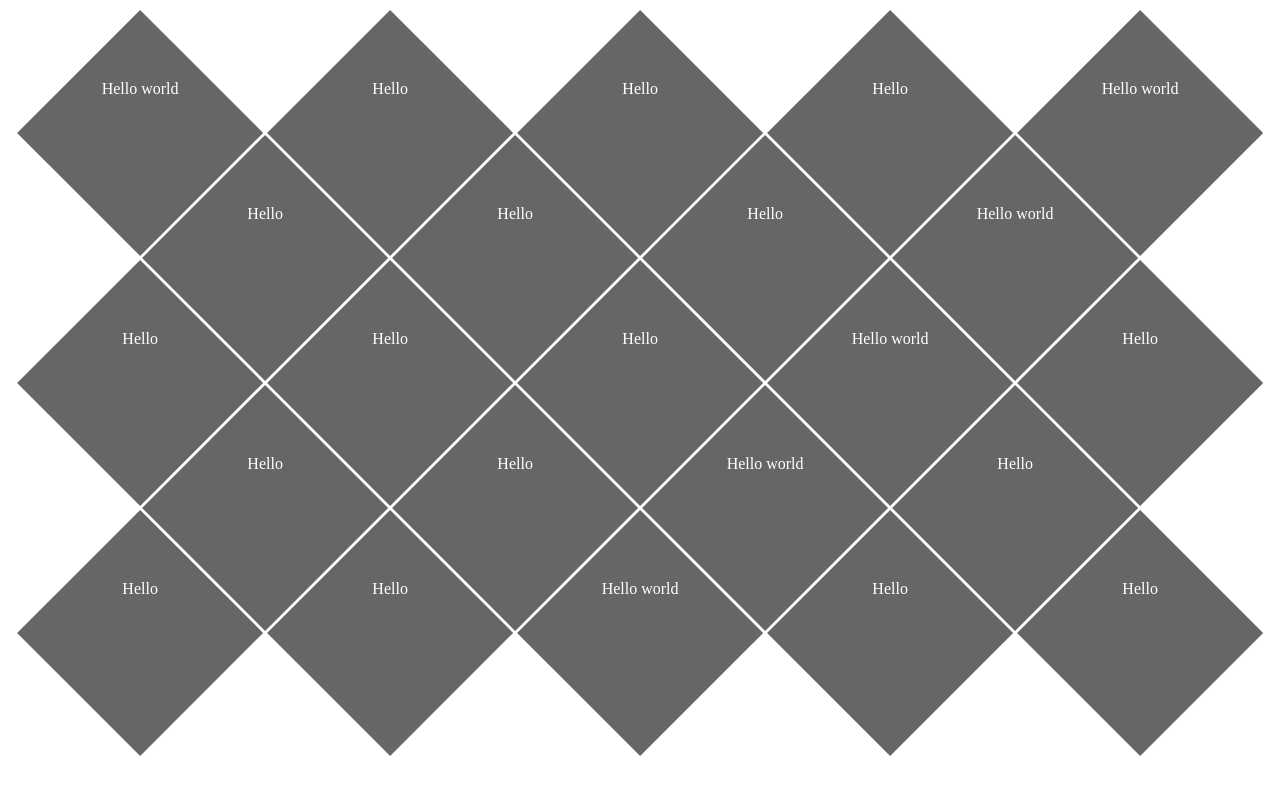
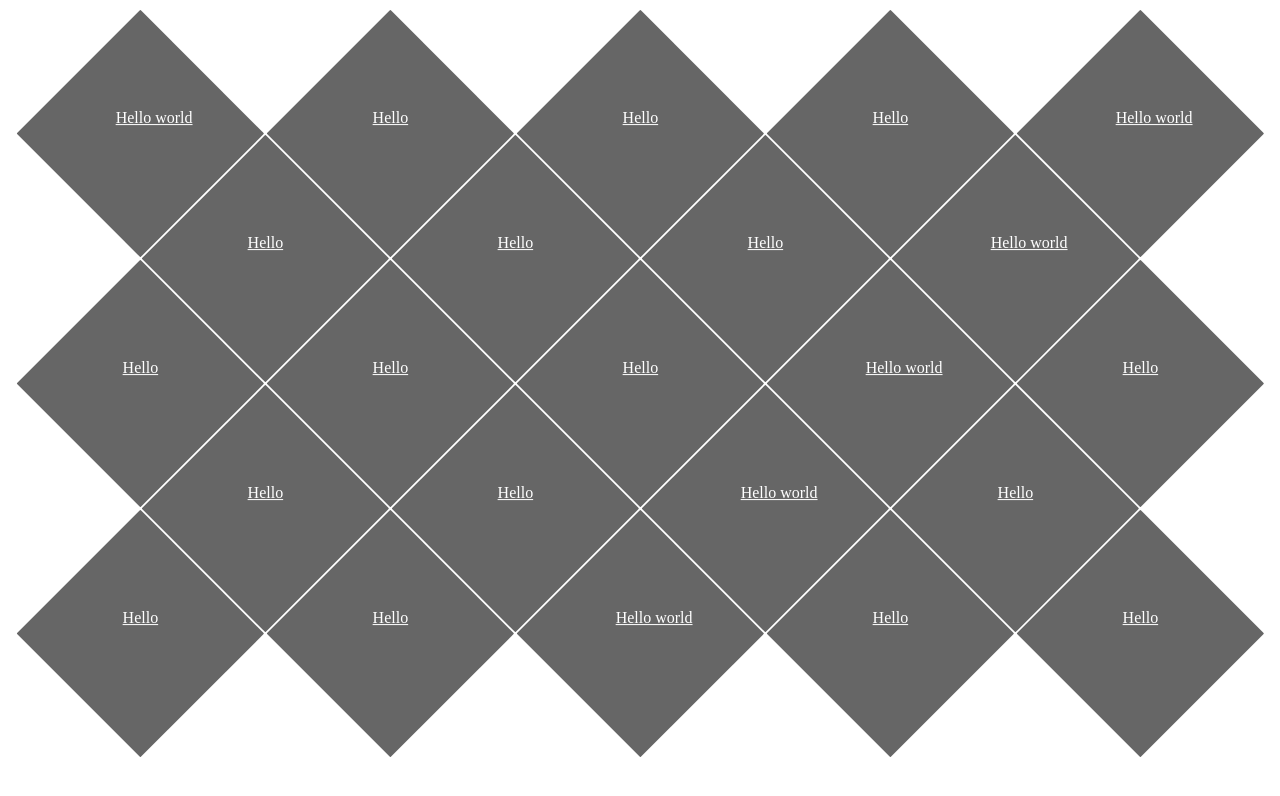
Before and after one commit to mqchen/jquery.diamonds.js, a plain HTML site: page demo.html in a window 1280 px wide. Drawn offline with nearby package versions, Linux system fonts and the light colour scheme.

Commit message:
Fixed widths to more precise and updated demo

```diff
--- a/demo.html
+++ b/demo.html
@@ -5,52 +5,61 @@
 	<link rel="stylesheet" type="text/css" href="diamonds.css" />
 	<style type="text/css">
 		/* CSS for demo */
+		.item {
+			display: block;
+			width: 100%;
+			height: 100%;
+			padding: 40%;
+
+			background-color: #666;
+		    color: white;
+
+			-webkit-box-sizing: border-box;
+			-moz-box-sizing: border-box;
+			-ms-box-sizing: border-box;
+			box-sizing: border-box;
+		}
+			.item:hover {
+				opacity: 0.7;
+			}
 		.diamondswrap {
 			text-align: center;
-		}
-	    .diamond-box:hover {
-	        opacity: 0.7;
-	    }
-		.diamond-box-inner {
-		    background-color: #666;
-		    color: white;
-		    padding: 40%;
 		}
 	</style>
 </head>
 <body>
 	<div class="diamondswrap">
-	    <div class="item">Hello world</div>
-	    <div class="item">Hello</div>
-	    <div class="item">Hello</div>
-	    <div class="item">Hello</div>
-	    <div class="item">Hello world</div>
-	    <div class="item">Hello</div>
-	    <div class="item">Hello</div>
-	    <div class="item">Hello</div>
-	    <div class="item">Hello world</div>
-	    <div class="item">Hello</div>
-	    <div class="item">Hello</div>
-	    <div class="item">Hello</div>
-		<div class="item">Hello world</div>
-	    <div class="item">Hello</div>
-	    <div class="item">Hello</div>
-	    <div class="item">Hello</div>
-	    <div class="item">Hello world</div>
-	    <div class="item">Hello</div>
-	    <div class="item">Hello</div>
-	    <div class="item">Hello</div>
-	    <div class="item">Hello world</div>
-	    <div class="item">Hello</div>
-	    <div class="item">Hello</div>
-	    <div class="item">Hello</div>
+	    <a href="#" class="item">Hello world</a>
+	    <a href="#" class="item">Hello</a>
+	    <a href="#" class="item">Hello</a>
+	    <a href="#" class="item">Hello</a>
+	    <a href="#" class="item">Hello world</a>
+	    <a href="#" class="item">Hello</a>
+	    <a href="#" class="item">Hello</a>
+	    <a href="#" class="item">Hello</a>
+	    <a href="#" class="item">Hello world</a>
+	    <a href="#" class="item">Hello</a>
+	    <a href="#" class="item">Hello</a>
+	    <a href="#" class="item">Hello</a>
+		<a href="#" class="item">Hello world</a>
+	    <a href="#" class="item">Hello</a>
+	    <a href="#" class="item">Hello</a>
+	    <a href="#" class="item">Hello</a>
+	    <a href="#" class="item">Hello world</a>
+	    <a href="#" class="item">Hello</a>
+	    <a href="#" class="item">Hello</a>
+	    <a href="#" class="item">Hello</a>
+	    <a href="#" class="item">Hello world</a>
+	    <a href="#" class="item">Hello</a>
+	    <a href="#" class="item">Hello</a>
+	    <a href="#" class="item">Hello</a>
 	</div>
 	<script type="text/javascript" src="http://ajax.googleapis.com/ajax/libs/jquery/1.10.2/jquery.min.js"></script>
 	<script type="text/javascript" src="jquery.diamonds.js"></script>
 	<script type="text/javascript">
 		$(".diamondswrap").diamonds({
 		    size: 250,
-		    gap: 0.5,
+		    gap: 1,
 		    hideIncompleteRow : true
 		});
 	</script>
--- a/diamonds.css
+++ b/diamonds.css
@@ -22,8 +22,8 @@
     bottom: 0;
 }
     .diamond-row-lower .diamond-box {
-        margin-left: 64.75%;
-        margin-top: 64.75%;
+        margin-left: 64.644660941%; /* 0.5 + 1 / sqrt(2) / 2 */
+        margin-top: 64.644660941%;
     }
 
 .diamond-box-wrap {
@@ -48,11 +48,11 @@
     position: relative;
     z-index: 1;
 
-    width: 70.5%;
-    height: 70.5%;
-    margin: 14.75%;
+    width: 70.710678118%; /* x = sqrt(x^2 / 2) = 1 / sqrt(2) = 0.70710678118 */
+    height: 70.710678118%;
+    margin: 14.644660941%;
 
-    border: 0.5px solid transparent;
+    border: 1px solid transparent;
 }
 
 .diamond-box-inner {
@@ -71,7 +71,7 @@
     -ms-box-sizing: border-box;
     box-sizing: border-box;
 
-    width: 141.5%;
-    height: 141.5%;
-    margin: -20.5% 0 0 -20.5%;
+    width: 141.421356237%; /* sqrt(2) */
+    height: 141.421356237%;
+    margin: -20.7106781185% 0 0 -20.7106781185%; /* (1 - sqrt(2)) / 2 */
 }
```
